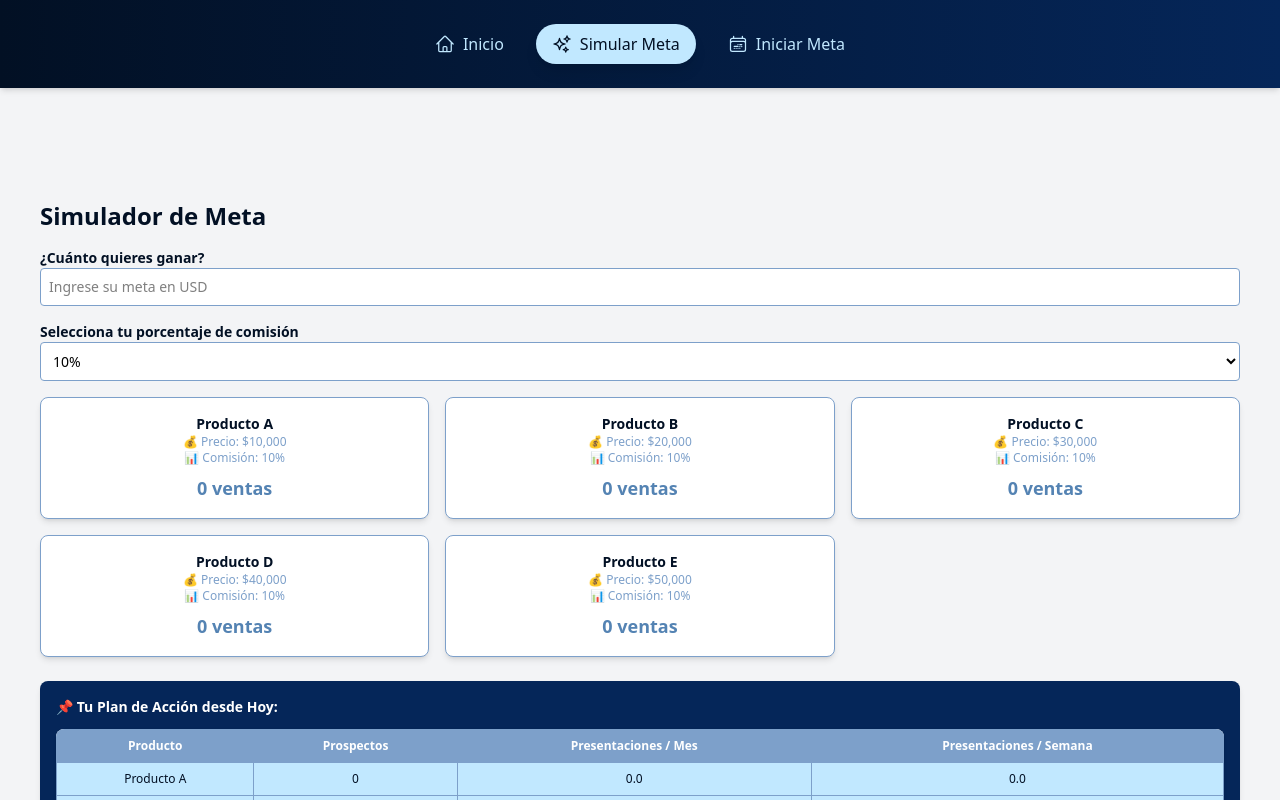
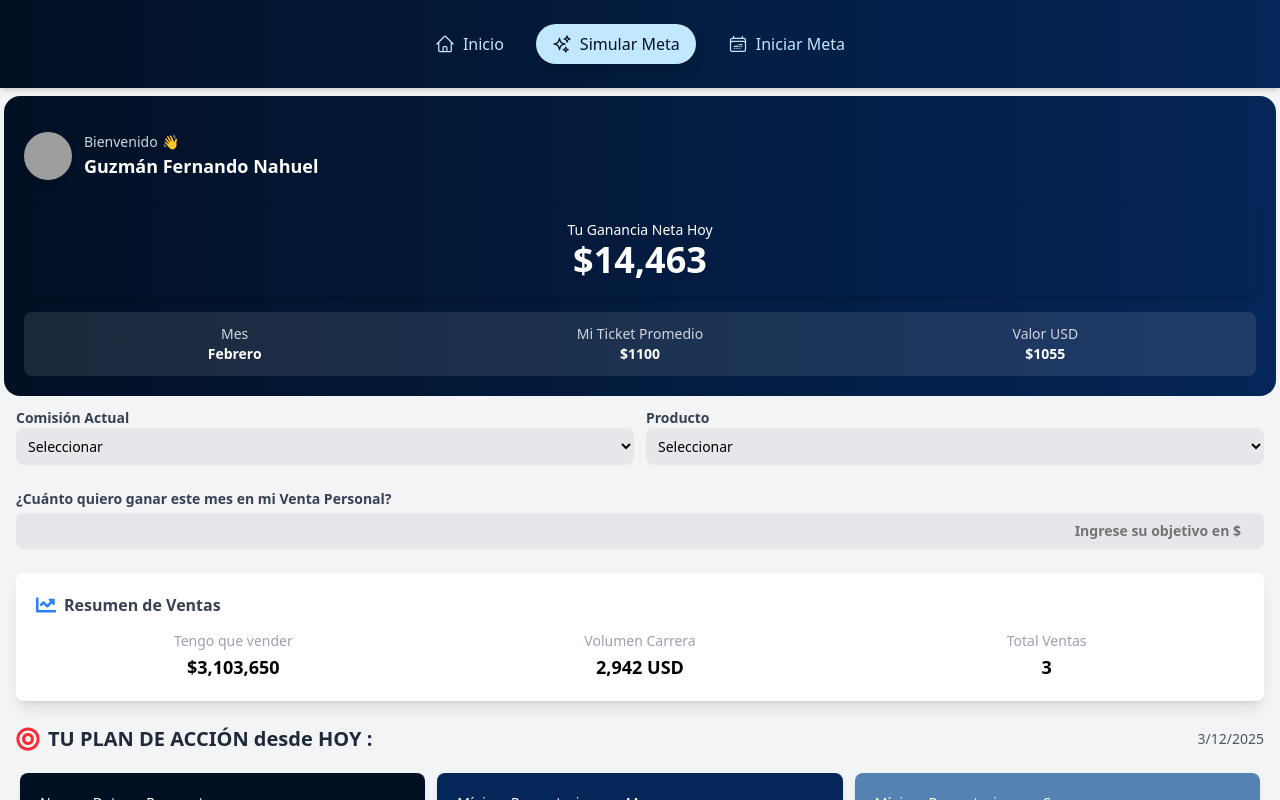
Before and after one commit to FNGuzman/desafio-frontend-sinergia-creativa, a React (Vite) app: page /meta-simulator in a window 1280 px wide. Built offline with nearby package versions, Linux system fonts and the light colour scheme; grey boxes are pictures that could not be loaded.

Commit message:
finish maqueta

```diff
--- a/package.json
+++ b/package.json
@@ -19,6 +19,7 @@
     "postcss": "^8.5.3",
     "react": "^19.0.0",
     "react-dom": "^19.0.0",
+    "react-icons": "^5.5.0",
     "react-router-dom": "^7.3.0",
     "tailwindcss": "^4.0.12"
   },
--- a/src/components/layout/DashboardLayout.tsx
+++ b/src/components/layout/DashboardLayout.tsx
@@ -10,7 +10,7 @@ const DashboardLayout = ({ children }: DashboardLayoutProps) => {
     return (
         <div className="w-full h-screen flex flex-col bg-gray-100 overflow-x-hidden">
             <MenuBar />
-            <main className="flex-grow p-6 pb-20 md:pb-6 pt-6 md:pt-24 overflow-x-hidden">
+            <main className="flex-grow  pb-20 md:pb-6  md:pt-1 overflow-x-hidden">
                 {children}
             </main>
             <MobileNav />
--- /dev/null
+++ b/src/pages/home/meta-simulator/MetaSimulator copy.tsx
@@ -0,0 +1,161 @@
+import { useState } from "react";
+import { useNavigate } from "react-router-dom";
+import jsPDF from "jspdf";
+import autoTable from "jspdf-autotable";
+
+const productos = [
+    { id: "A", nombre: "Producto A", precio: 10000, tasaCierre: 0.3 },
+    { id: "B", nombre: "Producto B", precio: 20000, tasaCierre: 0.35 },
+    { id: "C", nombre: "Producto C", precio: 30000, tasaCierre: 0.5 },
+    { id: "D", nombre: "Producto D", precio: 40000, tasaCierre: 0.5 },
+    { id: "E", nombre: "Producto E", precio: 50000, tasaCierre: 0.5 },
+];
+
+const comisiones = [
+    { id: "10", porcentaje: 0.10, label: "10%" },
+    { id: "15", porcentaje: 0.15, label: "15%" },
+    { id: "20", porcentaje: 0.20, label: "20%" },
+    { id: "35", porcentaje: 0.35, label: "35%" },
+    { id: "40", porcentaje: 0.40, label: "40%" },
+];
+
+const MetaSimulator = () => {
+    const [meta, setMeta] = useState<string>("");
+    const [comisionSeleccionada, setComisionSeleccionada] = useState<number>(comisiones[0].porcentaje);
+    const navigate = useNavigate();
+
+    const metaValue = parseFloat(meta) || 0;
+
+    const generatePDF = () => {
+        const doc = new jsPDF();
+        doc.text("Reporte de Simulación de Meta", 14, 20);
+
+        productos.forEach((producto, index) => {
+            const ventasNecesarias = Math.ceil(metaValue / (producto.precio * comisionSeleccionada));
+            doc.text(
+                `${producto.nombre} - Precio: $${producto.precio.toLocaleString()} - Comisión: ${(comisionSeleccionada * 100).toFixed(0)}% - Ventas Necesarias: ${ventasNecesarias}`,
+                14,
+                40 + index * 10
+            );
+        });
+
+        autoTable(doc, {
+            startY: 40 + productos.length * 10,
+            head: [["Producto", "Prospectos", "Presentaciones / Mes", "Presentaciones / Semana"]],
+            body: productos.map((producto) => {
+                const ventasNecesarias = Math.ceil(metaValue / (producto.precio * comisionSeleccionada));
+                return [
+                    producto.nombre,
+                    ventasNecesarias * 5 || 0,
+                    (ventasNecesarias * 0.7 || 0).toFixed(1),
+                    (ventasNecesarias * 0.2 || 0).toFixed(1),
+                ];
+            }),
+        });
+
+        doc.save("Simulacion_Meta.pdf");
+    };
+
+    const startMeta = () => {
+        navigate(`/meta-simulator?meta=${metaValue}`);
+    };
+
+    return (
+        <div className="w-full max-w-full mx-auto p-4">
+            <h1 className="text-2xl font-bold mb-4 text-primary">Simulador de Meta</h1>
+
+            {/* Entrada de cuánto quieres ganar */}
+            <div className="mb-4 w-full">
+                <label className="block text-sm font-semibold text-primary">¿Cuánto quieres ganar?</label>
+                <input
+                    type="text"
+                    value={meta}
+                    onChange={(e) => setMeta(e.target.value)}
+                    className="border border-muted rounded p-2 w-full text-sm bg-white focus:outline-none focus:ring-2 focus:ring-accent"
+                    placeholder="Ingrese su meta en USD"
+                />
+            </div>
+
+            {/* Selección de comisión */}
+            <div className="mb-4 w-full">
+                <label className="block text-sm font-semibold text-primary">Selecciona tu porcentaje de comisión</label>
+                <select
+                    value={comisionSeleccionada}
+                    onChange={(e) => setComisionSeleccionada(parseFloat(e.target.value))}
+                    className="border border-muted rounded p-2 w-full text-sm bg-white focus:outline-none focus:ring-2 focus:ring-accent"
+                >
+                    {comisiones.map((comision) => (
+                        <option key={comision.id} value={comision.porcentaje}>
+                            {comision.label}
+                        </option>
+                    ))}
+                </select>
+            </div>
+
+            {/* Muestra de cálculos */}
+            <div className="grid grid-cols-2 md:grid-cols-3 gap-4 w-full">
+                {productos.map((producto) => {
+                    const ventasNecesarias = Math.ceil(metaValue / (producto.precio * comisionSeleccionada));
+
+                    return (
+                        <div key={producto.id} className="bg-white p-4 rounded-lg shadow-md text-center text-xs border border-muted w-full">
+                            <h2 className="text-sm font-semibold text-primary">{producto.nombre}</h2>
+                            <p className="text-xs text-muted">💰 Precio: ${producto.precio.toLocaleString()}</p>
+                            <p className="text-xs text-muted">📊 Comisión: {(comisionSeleccionada * 100).toFixed(0)}%</p>
+                            <p className="text-lg font-bold mt-2 text-accent">{ventasNecesarias || 0} ventas</p>
+                        </div>
+                    );
+                })}
+            </div>
+
+            {/* Plan de acción */}
+            <div className="mt-6 p-4 bg-secondary shadow-md rounded-lg text-xs text-white w-full">
+                <h2 className="text-sm font-bold mb-3">📌 Tu Plan de Acción desde Hoy:</h2>
+
+                <div className="overflow-x-auto rounded-lg shadow w-full">
+                    <table className="w-full border-collapse border border-muted text-center text-xs bg-white text-primary">
+                        <thead>
+                            <tr className="bg-muted text-white">
+                                <th className="p-2 border border-muted">Producto</th>
+                                <th className="p-2 border border-muted">Prospectos</th>
+                                <th className="p-2 border border-muted">Presentaciones / Mes</th>
+                                <th className="p-2 border border-muted">Presentaciones / Semana</th>
+                            </tr>
+                        </thead>
+                        <tbody>
+                            {productos.map((producto) => {
+                                const ventasNecesarias = Math.ceil(metaValue / (producto.precio * comisionSeleccionada));
+                                return (
+                                    <tr key={producto.id} className="bg-light">
+                                        <td className="p-2 border border-muted">{producto.nombre}</td>
+                                        <td className="p-2 border border-muted">{ventasNecesarias * 5 || 0}</td>
+                                        <td className="p-2 border border-muted">{(ventasNecesarias * 0.7 || 0).toFixed(1)}</td>
+                                        <td className="p-2 border border-muted">{(ventasNecesarias * 0.2 || 0).toFixed(1)}</td>
+                                    </tr>
+                                );
+                            })}
+                        </tbody>
+                    </table>
+                </div>
+            </div>
+
+            {/* Botones */}
+            <div className="mt-6 flex flex-col md:flex-row gap-4">
+                <button
+                    onClick={generatePDF}
+                    className="w-full md:w-auto px-4 py-2 text-white bg-accent rounded shadow hover:bg-muted transition"
+                >
+                    📄 Descargar PDF
+                </button>
+                <button
+                    onClick={startMeta}
+                    className="w-full md:w-auto px-4 py-2 text-white bg-secondary rounded shadow hover:bg-primary transition"
+                >
+                    🚀 Iniciar Meta
+                </button>
+            </div>
+        </div>
+    );
+};
+
+export default MetaSimulator;
--- a/src/pages/home/meta-simulator/MetaSimulator.tsx
+++ b/src/pages/home/meta-simulator/MetaSimulator.tsx
@@ -1,161 +1,140 @@
-import { useState } from "react";
-import { useNavigate } from "react-router-dom";
-import jsPDF from "jspdf";
-import autoTable from "jspdf-autotable";
+import Avatar from '../../../components/ui/Avatar';
+import { useState } from 'react';
+import { FaBullseye, FaChartLine, FaInfoCircle } from 'react-icons/fa'; // Íconos para el título
 
-const productos = [
-    { id: "A", nombre: "Producto A", precio: 10000, tasaCierre: 0.3 },
-    { id: "B", nombre: "Producto B", precio: 20000, tasaCierre: 0.35 },
-    { id: "C", nombre: "Producto C", precio: 30000, tasaCierre: 0.5 },
-    { id: "D", nombre: "Producto D", precio: 40000, tasaCierre: 0.5 },
-    { id: "E", nombre: "Producto E", precio: 50000, tasaCierre: 0.5 },
-];
-
-const comisiones = [
-    { id: "10", porcentaje: 0.10, label: "10%" },
-    { id: "15", porcentaje: 0.15, label: "15%" },
-    { id: "20", porcentaje: 0.20, label: "20%" },
-    { id: "35", porcentaje: 0.35, label: "35%" },
-    { id: "40", porcentaje: 0.40, label: "40%" },
-];
-
-const MetaSimulator = () => {
-    const [meta, setMeta] = useState<string>("");
-    const [comisionSeleccionada, setComisionSeleccionada] = useState<number>(comisiones[0].porcentaje);
-    const navigate = useNavigate();
-
-    const metaValue = parseFloat(meta) || 0;
-
-    const generatePDF = () => {
-        const doc = new jsPDF();
-        doc.text("Reporte de Simulación de Meta", 14, 20);
-
-        productos.forEach((producto, index) => {
-            const ventasNecesarias = Math.ceil(metaValue / (producto.precio * comisionSeleccionada));
-            doc.text(
-                `${producto.nombre} - Precio: $${producto.precio.toLocaleString()} - Comisión: ${(comisionSeleccionada * 100).toFixed(0)}% - Ventas Necesarias: ${ventasNecesarias}`,
-                14,
-                40 + index * 10
-            );
-        });
-
-        autoTable(doc, {
-            startY: 40 + productos.length * 10,
-            head: [["Producto", "Prospectos", "Presentaciones / Mes", "Presentaciones / Semana"]],
-            body: productos.map((producto) => {
-                const ventasNecesarias = Math.ceil(metaValue / (producto.precio * comisionSeleccionada));
-                return [
-                    producto.nombre,
-                    ventasNecesarias * 5 || 0,
-                    (ventasNecesarias * 0.7 || 0).toFixed(1),
-                    (ventasNecesarias * 0.2 || 0).toFixed(1),
-                ];
-            }),
-        });
-
-        doc.save("Simulacion_Meta.pdf");
-    };
-
-    const startMeta = () => {
-        navigate(`/meta-simulator?meta=${metaValue}`);
-    };
-
+export default function SimuladorMetas() {
+    const [objetivo, setObjetivo] = useState<number | string>("");
+    const balance = 14463;
+    const mes = "Febrero";
+    const ticketPromedio = 1100;
+    const valorUSD = 1055;
+    const ventaObjetivo = 3103650;
+    const volumenCarrera = 2942;
+    const totalVentas = 3;
+    const fechaHoy = new Date().toLocaleDateString(); // Obtiene la fecha actual
+    const datosAccion = [
+        { titulo: "Nuevos Datos a Prospectar", valor: 16, color: "bg-[var(--color-primary)]" },
+        { titulo: "Mínimo Presentaciones x Mes", valor: 5, color: "bg-[var(--color-secondary)]" },
+        { titulo: "Mínimo Presentaciones x Sem.", valor: 2, color: "bg-[var(--color-accent)]" }
+    ];
     return (
-        <div className="w-full max-w-full mx-auto p-4">
-            <h1 className="text-2xl font-bold mb-4 text-primary">Simulador de Meta</h1>
-
-            {/* Entrada de cuánto quieres ganar */}
-            <div className="mb-4 w-full">
-                <label className="block text-sm font-semibold text-primary">¿Cuánto quieres ganar?</label>
+        <div className="p-1">
+            <div className="bg-[linear-gradient(to_right,var(--color-primary),var(--color-secondary))] rounded-2xl text-white p-5">
+                <div className="flex items-center space-x-3 mt-4">
+                    <Avatar size={12} alt="Guzmán Fernando Nahuel" />
+                    <div>
+                        <p className="text-sm text-gray-300 flex items-center gap-1">
+                            Bienvenido <span>👋</span>
+                        </p>
+                        <h1 className="text-lg font-bold">Guzmán Fernando Nahuel</h1>
+                    </div>
+                </div>
+                <div className="mt-6 p-4 shadow-md rounded-lg text-xs text-white w-full text-center">
+                    <p className="text-sm">Tu Ganancia Neta Hoy</p>
+                    <h2 className="text-4xl font-bold">${balance.toLocaleString()}</h2>
+                </div>
+                <div className="mt-4 bg-white/10 p-3 rounded-lg text-center text-sm grid grid-cols-3 gap-2">
+                    <div>
+                        <p className="text-gray-300">Mes</p>
+                        <p className="font-semibold">{mes}</p>
+                    </div>
+                    <div>
+                        <p className="text-gray-300">Mi Ticket Promedio</p>
+                        <p className="font-semibold">${ticketPromedio}</p>
+                    </div>
+                    <div>
+                        <p className="text-gray-300">Valor USD</p>
+                        <p className="font-semibold">${valorUSD}</p>
+                    </div>
+                </div>
+            </div>
+            <div className="grid grid-cols-2 gap-3 p-3">
+                <div className="w-full">
+                    <label className="text-sm font-semibold text-gray-700 block">Comisión Actual</label>
+                    <select className="bg-gray-200 p-2 rounded-lg text-sm outline-none w-full">
+                        <option>Seleccionar</option>
+                        <option>10%</option>
+                        <option>15%</option>
+                        <option>35%</option>
+                        <option>40%</option>
+                        <option>45%</option>
+                    </select>
+                </div>
+                <div className="w-full">
+                    <label className="text-sm font-semibold text-gray-700 block">Producto</label>
+                    <select className="bg-gray-200 p-2 rounded-lg text-sm outline-none w-full">
+                        <option>Seleccionar</option>
+                        <option>Producto</option>
+                        <option>Producto A</option>
+                        <option>Producto B</option>
+                        <option>Producto E</option>
+                    </select>
+                </div>
+            </div>
+            <div className="p-3">
+                <label className="text-sm font-semibold text-gray-700 block">
+                    ¿Cuánto quiero ganar este mes en mi Venta Personal?
+                </label>
                 <input
-                    type="text"
-                    value={meta}
-                    onChange={(e) => setMeta(e.target.value)}
-                    className="border border-muted rounded p-2 w-full text-sm bg-white focus:outline-none focus:ring-2 focus:ring-accent"
-                    placeholder="Ingrese su meta en USD"
+                    type="number"
+                    value={objetivo}
+                    onChange={(e) => setObjetivo(e.target.value)}
+                    className="bg-gray-200 p-2 rounded-lg text-sm outline-none w-full mt-1 text-right font-semibold"
+                    placeholder="Ingrese su objetivo en $"
                 />
             </div>
-
-            {/* Selección de comisión */}
-            <div className="mb-4 w-full">
-                <label className="block text-sm font-semibold text-primary">Selecciona tu porcentaje de comisión</label>
-                <select
-                    value={comisionSeleccionada}
-                    onChange={(e) => setComisionSeleccionada(parseFloat(e.target.value))}
-                    className="border border-muted rounded p-2 w-full text-sm bg-white focus:outline-none focus:ring-2 focus:ring-accent"
-                >
-                    {comisiones.map((comision) => (
-                        <option key={comision.id} value={comision.porcentaje}>
-                            {comision.label}
-                        </option>
-                    ))}
-                </select>
-            </div>
-
-            {/* Muestra de cálculos */}
-            <div className="grid grid-cols-2 md:grid-cols-3 gap-4 w-full">
-                {productos.map((producto) => {
-                    const ventasNecesarias = Math.ceil(metaValue / (producto.precio * comisionSeleccionada));
-
-                    return (
-                        <div key={producto.id} className="bg-white p-4 rounded-lg shadow-md text-center text-xs border border-muted w-full">
-                            <h2 className="text-sm font-semibold text-primary">{producto.nombre}</h2>
-                            <p className="text-xs text-muted">💰 Precio: ${producto.precio.toLocaleString()}</p>
-                            <p className="text-xs text-muted">📊 Comisión: {(comisionSeleccionada * 100).toFixed(0)}%</p>
-                            <p className="text-lg font-bold mt-2 text-accent">{ventasNecesarias || 0} ventas</p>
+            <div className="p-3">
+                <div className="bg-white shadow-lg rounded-lg p-5 min-h-28">
+                    <div className="flex items-center justify-between mb-3">
+                        <div className="flex items-center gap-2">
+                            <FaChartLine className="text-blue-500 text-xl" />
+                            <h3 className="text-md font-semibold text-gray-700">Resumen de Ventas</h3>
                         </div>
-                    );
-                })}
-            </div>
-
-            {/* Plan de acción */}
-            <div className="mt-6 p-4 bg-secondary shadow-md rounded-lg text-xs text-white w-full">
-                <h2 className="text-sm font-bold mb-3">📌 Tu Plan de Acción desde Hoy:</h2>
-
-                <div className="overflow-x-auto rounded-lg shadow w-full">
-                    <table className="w-full border-collapse border border-muted text-center text-xs bg-white text-primary">
-                        <thead>
-                            <tr className="bg-muted text-white">
-                                <th className="p-2 border border-muted">Producto</th>
-                                <th className="p-2 border border-muted">Prospectos</th>
-                                <th className="p-2 border border-muted">Presentaciones / Mes</th>
-                                <th className="p-2 border border-muted">Presentaciones / Semana</th>
-                            </tr>
-                        </thead>
-                        <tbody>
-                            {productos.map((producto) => {
-                                const ventasNecesarias = Math.ceil(metaValue / (producto.precio * comisionSeleccionada));
-                                return (
-                                    <tr key={producto.id} className="bg-light">
-                                        <td className="p-2 border border-muted">{producto.nombre}</td>
-                                        <td className="p-2 border border-muted">{ventasNecesarias * 5 || 0}</td>
-                                        <td className="p-2 border border-muted">{(ventasNecesarias * 0.7 || 0).toFixed(1)}</td>
-                                        <td className="p-2 border border-muted">{(ventasNecesarias * 0.2 || 0).toFixed(1)}</td>
-                                    </tr>
-                                );
-                            })}
-                        </tbody>
-                    </table>
+                    </div>
+                    <div className="grid grid-cols-3 gap-3 text-center">
+                        <div className="flex flex-col justify-between">
+                            <p className="text-gray-400 text-sm h-6 flex items-center justify-center">
+                                Tengo que vender
+                            </p>
+                            <h2 className="text-lg font-bold">${ventaObjetivo.toLocaleString()}</h2>
+                        </div>
+                        <div className="flex flex-col justify-between">
+                            <p className="text-gray-400 text-sm h-6 flex items-center justify-center">
+                                Volumen Carrera
+                            </p>
+                            <h2 className="text-lg font-bold">{volumenCarrera.toLocaleString()} USD</h2>
+                        </div>
+                        <div className="flex flex-col justify-between">
+                            <p className="text-gray-400 text-sm h-6 flex items-center justify-center">
+                                Total Ventas
+                            </p>
+                            <h2 className="text-lg font-bold">{totalVentas}</h2>
+                        </div>
+                    </div>
                 </div>
             </div>
-
-            {/* Botones */}
-            <div className="mt-6 flex flex-col md:flex-row gap-4">
-                <button
-                    onClick={generatePDF}
-                    className="w-full md:w-auto px-4 py-2 text-white bg-accent rounded shadow hover:bg-muted transition"
-                >
-                    📄 Descargar PDF
-                </button>
-                <button
-                    onClick={startMeta}
-                    className="w-full md:w-auto px-4 py-2 text-white bg-secondary rounded shadow hover:bg-primary transition"
-                >
-                    🚀 Iniciar Meta
-                </button>
+            <div className="p-3">
+                <div className="flex items-center justify-between mb-4">
+                    <h2 className="text-xl font-bold text-gray-800 flex items-center gap-2">
+                        <FaBullseye className="text-red-500 text-2xl" />
+                        TU PLAN DE ACCIÓN desde HOY :
+                    </h2>
+                    <span className="text-gray-600 text-sm">{fechaHoy}</span>
+                </div>
+                <div className="overflow-x-auto p-1">
+                    <div className="grid grid-cols-3 gap-3 min-w-[380px]">
+                        {datosAccion.map((item, index) => (
+                            <div
+                                key={index}
+                                className={`bg-gradient-to-r ${item.color} text-white p-5 rounded-lg shadow-md flex flex-col justify-between min-w-[120px]`}
+                            >
+                                <p className="text-sm">{item.titulo}</p>
+                                <h2 className="text-2xl font-bold">{item.valor}</h2>
+                            </div>
+                        ))}
+                    </div>
+                </div>
             </div>
         </div>
     );
-};
-
-export default MetaSimulator;
+}
```
Also changed, not shown: 1 other file (tests, documents, lock files or other folders).
